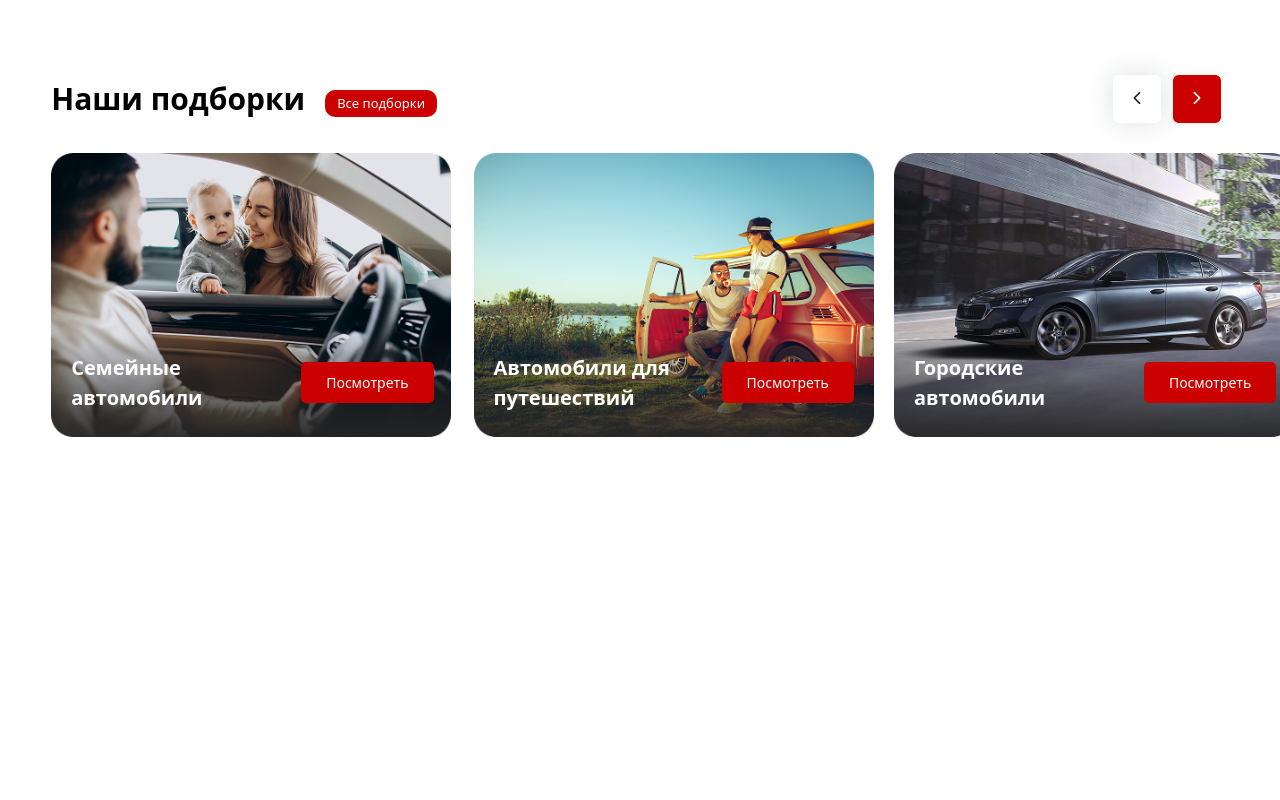
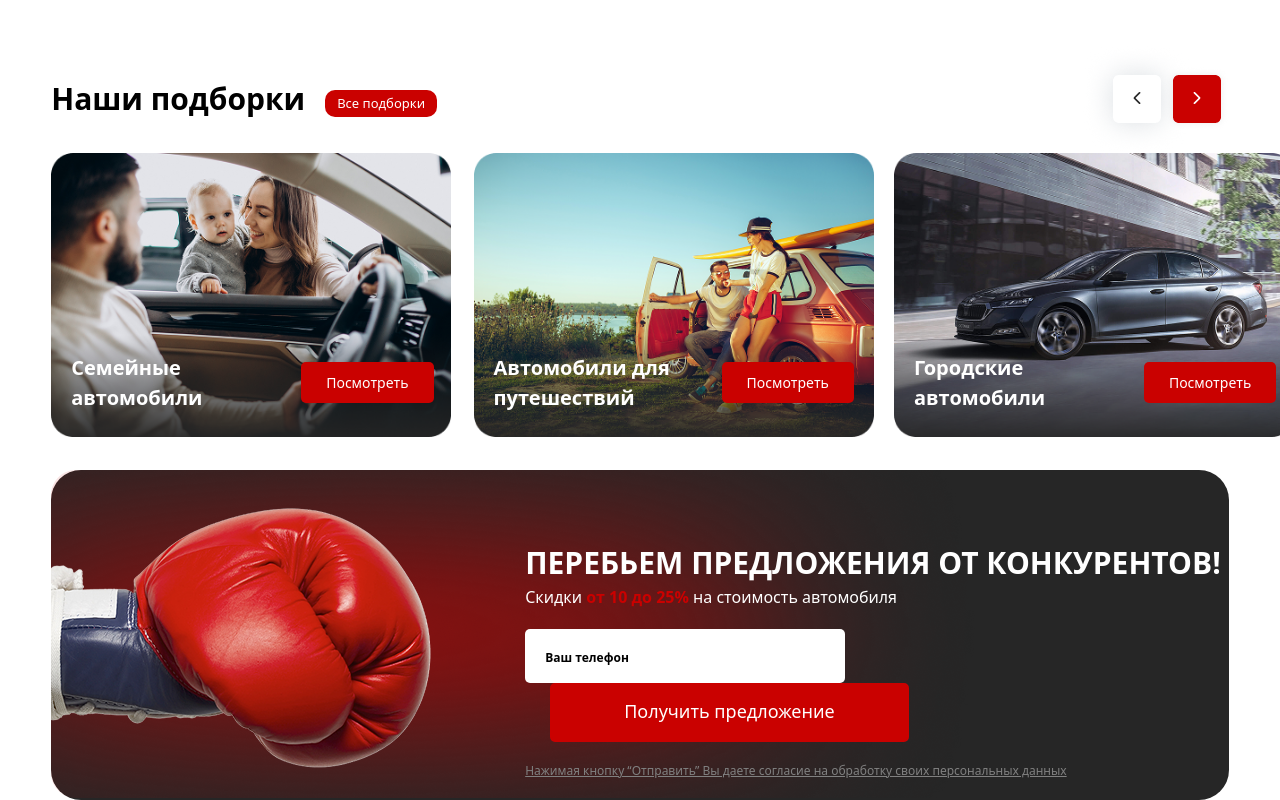
Before and after one commit to olimovumar/Exam-4, a website: page src/Exam4.html in a window 1280 px wide. Shown: the part 2773-3573 px from the top of the page. Before the commit the page ends 3243 px from the top, so only its background shows below. Drawn offline with nearby package versions, Linux system fonts and the light colour scheme; files that its build step writes are made by us from their sources.

Commit message:
Section-5

```diff
--- a/src/Exam4.html
+++ b/src/Exam4.html
@@ -963,6 +963,41 @@
         </div>
     </aside>
 
+    <article>
+        <div>
+            <div class="bg-[#262626] mx-[4%] rounded-[30px]">
+                <div class="bg-[url(./img/MaskGroup.png)] w-full h-82.5 bg-no-repeat flex items-start max-mn:hidden">                        <img src="./img/pngwing 3.png">
+                    <div class="mt-17.5">
+                        <h2 class="text-white text-[30px] font-bold">ПЕРЕБЬЕМ ПРЕДЛОЖЕНИЯ ОТ КОНКУРЕНТОВ!</h2>
+                        <p class="text-white">Скидки <span class="text-[#CA0100] font-semibold">от 10 до 25%</span> на стоимость автомобиля </p>
+                        <div class="mt-5">
+                            <input type="tel" placeholder="Ваш телефон" class="bg-white px-5 py-3.75 placeholder:text-[12px] font-semibold rounded-[5px] w-80 placeholder:text-black outline-none border-none">
+                            <button class="bg-[#CA0100] text-white text-[18px] px-18 py-[13.5px] pb-3.75 ml-6.25 rounded-[5px] border-2 border-[#CA0100] hover:bg-transparent hover:border-2 hover:border-[#CA0100] hover:text-[#CA0100]">Получить предложение</button>
+                        </div>
+                        <p class="text-[gray] text-[12px] underline mt-5">Нажимая кнопку “Отправить” Вы даете согласие на обработку своих персональных данных</p>
+                    </div>
+                    </div>
+                </div>
+            </div>
+
+            <div class="bg-[#262626] mx-[4%] rounded-[30px]">
+                <div class="bg-[url(./img/MaskGroup1.png)] w-full h-82.5 bg-no-repeat hidden items-start max-mn:block max-mn:flex-col max-mn:h-220">
+                    <img src="./img/pngwing 3.png">
+                    <div class="mt-17.5 max-mn:px-9 max-mn:mt-0">
+                        <h2 class="text-white text-[30px] font-bold max-mn:text-[40px] max-mn:leading-12.5">ПЕРЕБЬЕМ ПРЕДЛОЖЕНИЯ ОТ КОНКУРЕНТОВ!</h2>
+                        <p class="text-white max-mn:text-[25px] max-mn:w-72.5 max-mn:leading-6.25 max-mn:mt-5">Скидки <span class="text-[#CA0100] font-semibold">от 10 до 25%</span> на стоимость автомобиля </p>
+                        <div class="mt-5 max-mn:flex max-mn:flex-wrap max-mn:mt-7.5">
+                            <input type="tel" placeholder="Ваш телефон" class="bg-white px-5 py-3.75 placeholder:text-[12px] font-semibold rounded-[5px] w-80 placeholder:text-black outline-none border-none max-mn:w-full max-mn:placeholder:text-[17px] max-mn:py-7.5">
+                            <button class="bg-[#CA0100] text-white text-[18px] px-18 py-[13.5px] pb-3.75 ml-6.25 rounded-[5px] border-2 border-[#CA0100] hover:bg-transparent hover:border-2 hover:border-[#CA0100] hover:text-[#CA0100] max-mn:w-full max-mn:ml-0 max-mn:mt-5 max-mn:py-5.75 max-mn:text-[26px] max-mn:px-5 max-mn:font-bold">ПОЛУЧИТЬ ПРЕДЛОЖЕНИЕ</button>
+                        </div>
+                        <p class="text-[gray] text-[12px] underline mt-5 max-mn:text-[17px]">Нажимая кнопку “Отправить” Вы даете согласие на обработку своих персональных данных</p>
+                    </div>
+                    </div>
+                </div>
+            </div>
+        </div>
+    </article>
+
 
 </body>
 </html>
```
Also changed, not shown: src/img/MaskGroup.png (added), src/img/MaskGroup1.png (added), src/img/pngwing 3.png (added).
